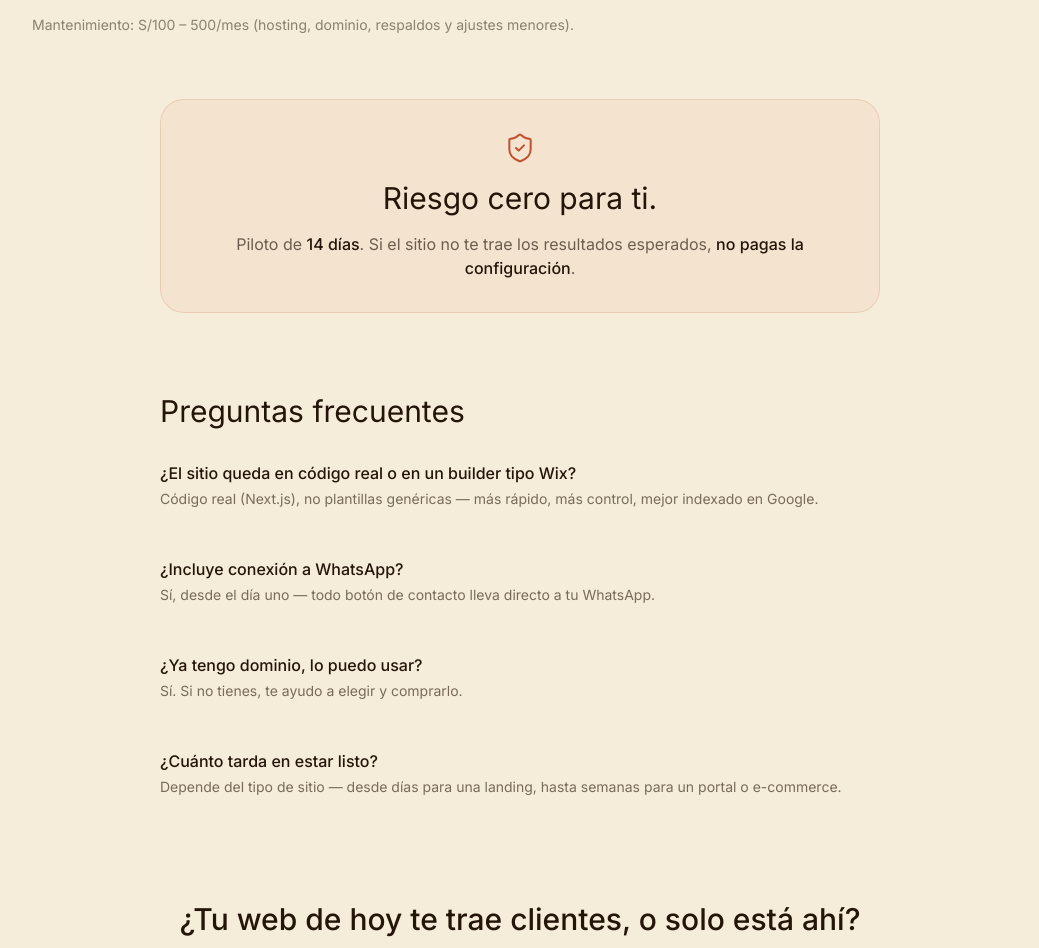
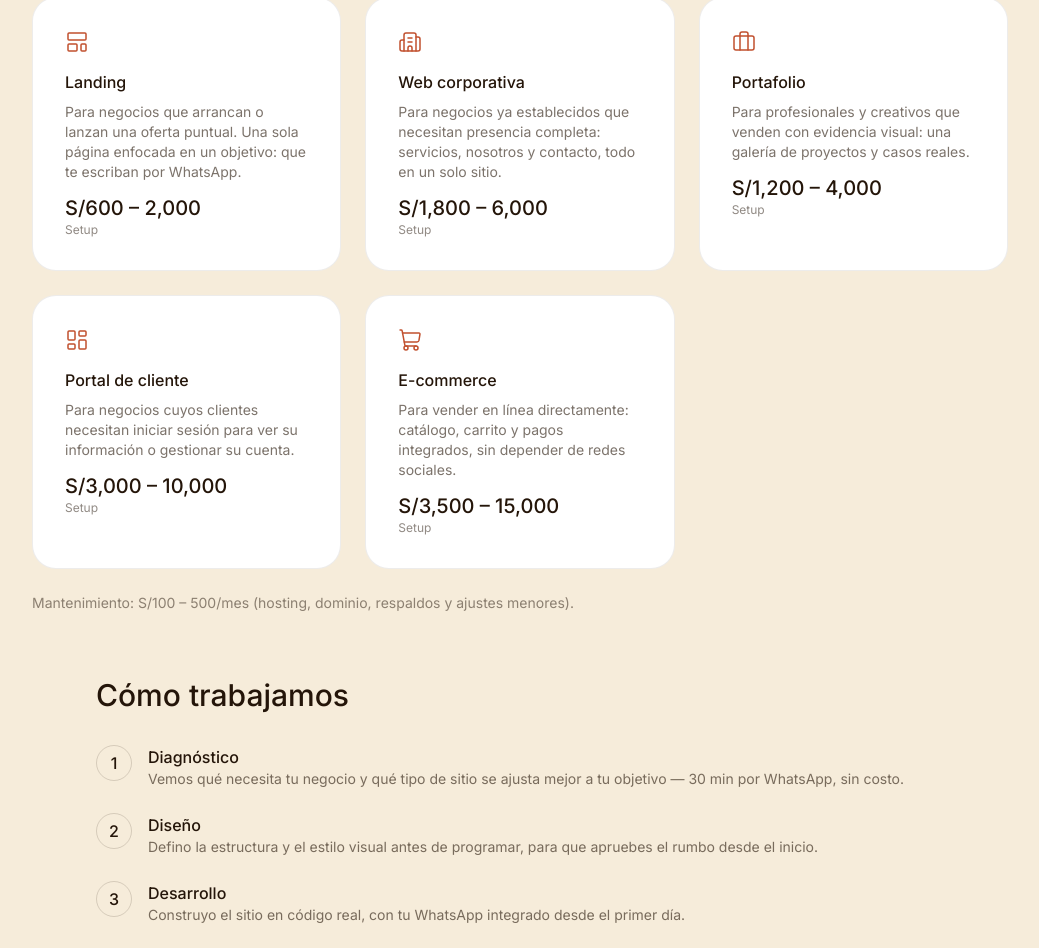
Before and after one commit to ByteSam/samia-web, a Next.js app: page /servicios/desarrollo-web in a window 1280 px wide. Shown: the part 1157-2105 px from the top of the page, without its empty margins (120-1159 px from the left). Built offline with nearby package versions, Linux system fonts and the light colour scheme.

Commit message:
Add problem/solution/process sections to desarrollo-web service page

```diff
--- a/src/app/servicios/desarrollo-web/page.tsx
+++ b/src/app/servicios/desarrollo-web/page.tsx
@@ -12,6 +12,7 @@ import GarantiaSection from "@/components/GarantiaSection";
 import FAQSection from "@/components/FAQSection";
 import CatalogGrid from "@/components/CatalogGrid";
 import FinalCTA from "@/components/FinalCTA";
+import ProblemSection from "@/components/ProblemSection";
 
 export const metadata: Metadata = {
   title: "Desarrollo Web para negocios en Perú",
@@ -21,17 +22,47 @@ export const metadata: Metadata = {
 };
 
 const CATALOGO = [
-  { icon: LayoutTemplate, nombre: "Landing", setup: "S/600 – 2,000" },
-  { icon: Building2, nombre: "Web corporativa", setup: "S/1,800 – 6,000" },
-  { icon: Briefcase, nombre: "Portafolio", setup: "S/1,200 – 4,000" },
-  { icon: LayoutDashboard, nombre: "Portal de cliente", setup: "S/3,000 – 10,000" },
-  { icon: ShoppingCart, nombre: "E-commerce", setup: "S/3,500 – 15,000" },
+  {
+    icon: LayoutTemplate,
+    nombre: "Landing",
+    descripcion:
+      "Para negocios que arrancan o lanzan una oferta puntual. Una sola página enfocada en un objetivo: que te escriban por WhatsApp.",
+    setup: "S/600 – 2,000",
+  },
+  {
+    icon: Building2,
+    nombre: "Web corporativa",
+    descripcion:
+      "Para negocios ya establecidos que necesitan presencia completa: servicios, nosotros y contacto, todo en un solo sitio.",
+    setup: "S/1,800 – 6,000",
+  },
+  {
+    icon: Briefcase,
+    nombre: "Portafolio",
+    descripcion:
+      "Para profesionales y creativos que venden con evidencia visual: una galería de proyectos y casos reales.",
+    setup: "S/1,200 – 4,000",
+  },
+  {
+    icon: LayoutDashboard,
+    nombre: "Portal de cliente",
+    descripcion:
+      "Para negocios cuyos clientes necesitan iniciar sesión para ver su información o gestionar su cuenta.",
+    setup: "S/3,000 – 10,000",
+  },
+  {
+    icon: ShoppingCart,
+    nombre: "E-commerce",
+    descripcion:
+      "Para vender en línea directamente: catálogo, carrito y pagos integrados, sin depender de redes sociales.",
+    setup: "S/3,500 – 15,000",
+  },
 ];
 
 const FAQS = [
   {
     q: "¿El sitio queda en código real o en un builder tipo Wix?",
-    a: "Código real (Next.js), no plantillas genéricas — más rápido, más control, mejor indexado en Google.",
+    a: "Código real, no plantillas genéricas — más rápido, más control, mejor indexado en Google.",
   },
   {
     q: "¿Incluye conexión a WhatsApp?",
@@ -68,6 +99,18 @@ export default function DesarrolloWebPage() {
         </Reveal>
       </section>
 
+      {/* QUÉ PROBLEMA RESUELVE */}
+      <ProblemSection
+        titulo="Tu web existe, pero no está trabajando para ti."
+        bullets={[
+          "No genera consultas — la gente la visita y se va sin escribirte.",
+          "No transmite confianza — se ve genérica o anticuada, y eso se nota antes de leer una palabra.",
+          "No aparece en Google — nadie te encuentra buscando lo que ofreces.",
+          "Es difícil de actualizar — cambiar un precio o una foto depende de alguien más, o de nadie.",
+        ]}
+        stat="La primera impresión de tu negocio ya no es el local ni la llamada — es lo que la gente ve en tu web en los primeros segundos."
+      />
+
       <CatalogGrid items={CATALOGO} columns={3} pb="16">
         <Reveal delay={280}>
           <p className="text-sm text-ink/50">
@@ -76,6 +119,45 @@ export default function DesarrolloWebPage() {
           </p>
         </Reveal>
       </CatalogGrid>
+
+      {/* CÓMO TRABAJAMOS */}
+      <section className="mx-auto max-w-4xl px-6 pb-20">
+        <Reveal>
+          <h2 className="text-2xl font-medium text-ink md:text-3xl">Cómo trabajamos</h2>
+        </Reveal>
+        <ol className="mt-8 space-y-6">
+          {[
+            {
+              t: "Diagnóstico",
+              d: "Vemos qué necesita tu negocio y qué tipo de sitio se ajusta mejor a tu objetivo — 30 min por WhatsApp, sin costo.",
+            },
+            {
+              t: "Diseño",
+              d: "Defino la estructura y el estilo visual antes de programar, para que apruebes el rumbo desde el inicio.",
+            },
+            {
+              t: "Desarrollo",
+              d: "Construyo el sitio en código real, con tu WhatsApp integrado desde el primer día.",
+            },
+            {
+              t: "Lanzamiento",
+              d: "Publico el sitio, lo dejo indexado en Google, y te enseño lo básico para que puedas actualizarlo tú mismo.",
+            },
+          ].map((step, i) => (
+            <Reveal key={step.t} delay={i * 80}>
+              <li className="flex gap-4">
+                <span className="flex h-9 w-9 shrink-0 items-center justify-center rounded-full border border-ink/15 font-medium text-ink">
+                  {i + 1}
+                </span>
+                <div>
+                  <p className="font-medium text-ink">{step.t}</p>
+                  <p className="text-sm text-ink/60">{step.d}</p>
+                </div>
+              </li>
+            </Reveal>
+          ))}
+        </ol>
+      </section>
 
       <GarantiaSection condicion="el sitio no te trae los resultados esperados" />
 
--- a/src/components/CatalogGrid.tsx
+++ b/src/components/CatalogGrid.tsx
@@ -4,6 +4,7 @@ import Reveal from "@/components/Reveal";
 type CatalogItem = {
   icon: LucideIcon;
   nombre: string;
+  descripcion?: string;
   entrega?: string;
   setup: string;
   retainer?: string;
@@ -66,9 +67,12 @@ export default function CatalogGrid({
             </Reveal>
           ) : (
             <Reveal key={p.nombre} delay={i * 70}>
-              <div className="card-soft hover-lift h-full">
+              <div className="card-soft hover-lift flex h-full flex-col">
                 <p.icon className="h-6 w-6 text-terracota" strokeWidth={1.5} />
                 <h3 className="mt-4 font-medium text-ink">{p.nombre}</h3>
+                {p.descripcion && (
+                  <p className="mt-2 text-sm text-ink/60">{p.descripcion}</p>
+                )}
                 <p className="mt-3 text-xl font-medium text-ink">{p.setup}</p>
                 <p className="text-xs text-ink/50">Setup</p>
               </div>
```
